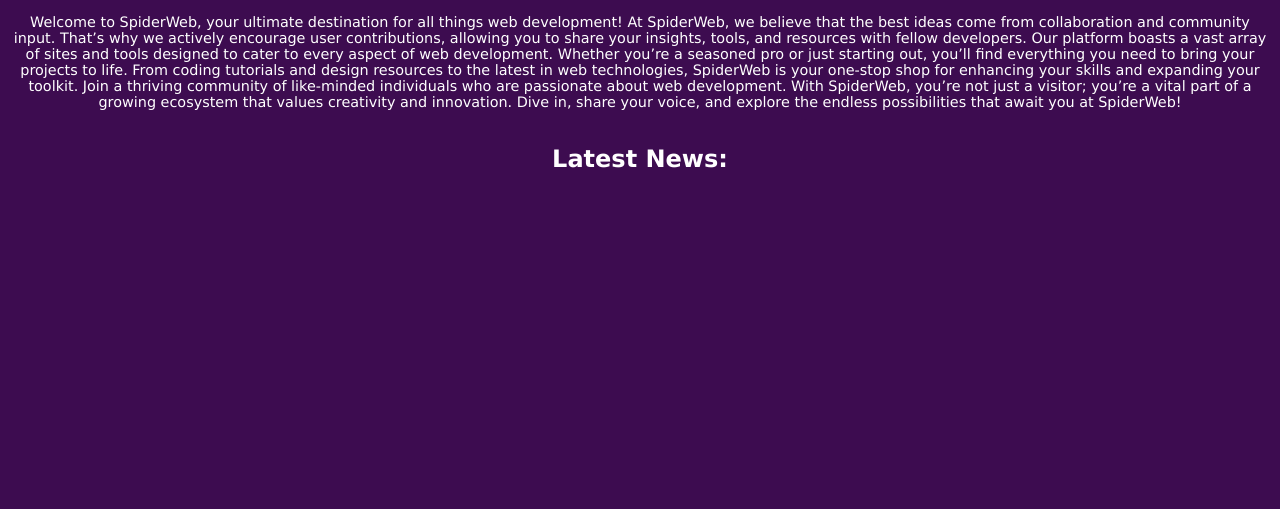
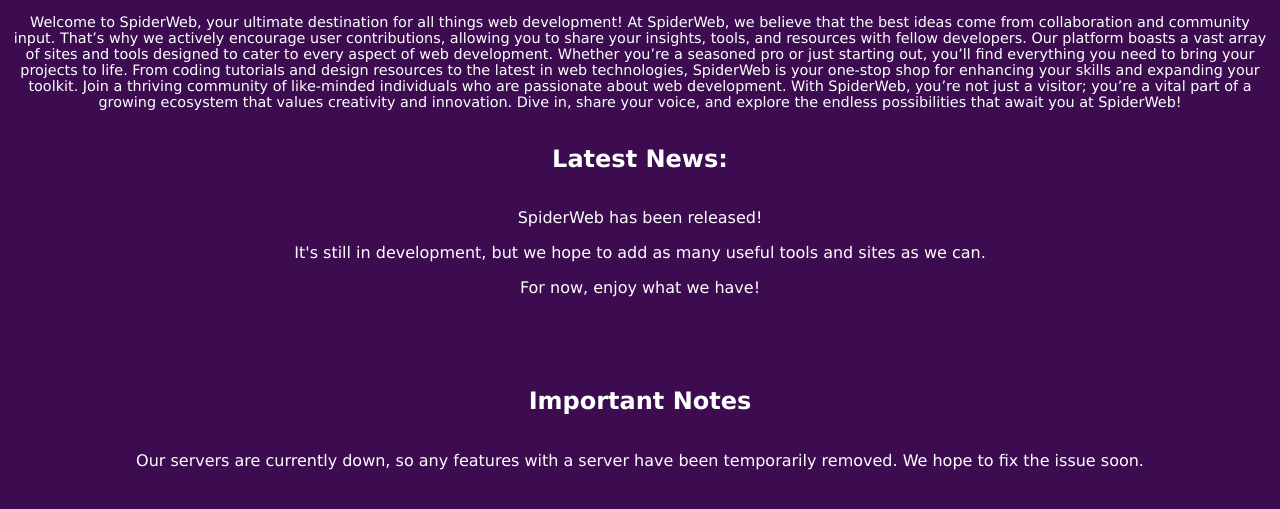
Before and after one commit to SpiderRocket/spiderrocket.github.io, a plain HTML site: page index.html in a window 1280 px wide. Shown: the part 163-672 px from the top of the page. Drawn offline with Linux system fonts and the light colour scheme.

Commit message:
Update index.html

```diff
--- a/index.html
+++ b/index.html
@@ -35,7 +35,7 @@
       .nav-buttons {
         cursor: pointer;
       }
-      .heading, .description, .latest-news {
+      .heading, .description, .latest-news, .news, .important, .important-notes {
         color: #fff;
         font-family: 'verdana';
         display: flex;
@@ -44,6 +44,13 @@
       .description {
         text-align: center;
         font-size: 0.9rem;
+      }
+      .news {
+        text-align: center;
+        display: block;
+      }
+      .important {
+
       }
       #search-bar {
         cursor: text;
@@ -117,7 +124,21 @@ Join a thriving community of like-minded individuals who are passionate about we
         <h2>
           Latest News:
         </h2>
-        <span id="news"></span>
+
+      </div>
+      <div class="news">
+          <p>SpiderWeb has been released!</p>
+          <p>It's still in development, but we hope to add as many useful tools and sites as we can.</p>
+          <p>For now, enjoy what we have!</p>
+        </div>
+      <br><br><br>
+      <div class="important-notes">
+        <h2>
+          Important Notes
+        </h2>
+      </div>
+      <div class="important">
+        <p>Our servers are currently down, so any features with a server have been temporarily removed.  We hope to fix the issue soon.</p>
       </div>
     </div>
     <script>
```
